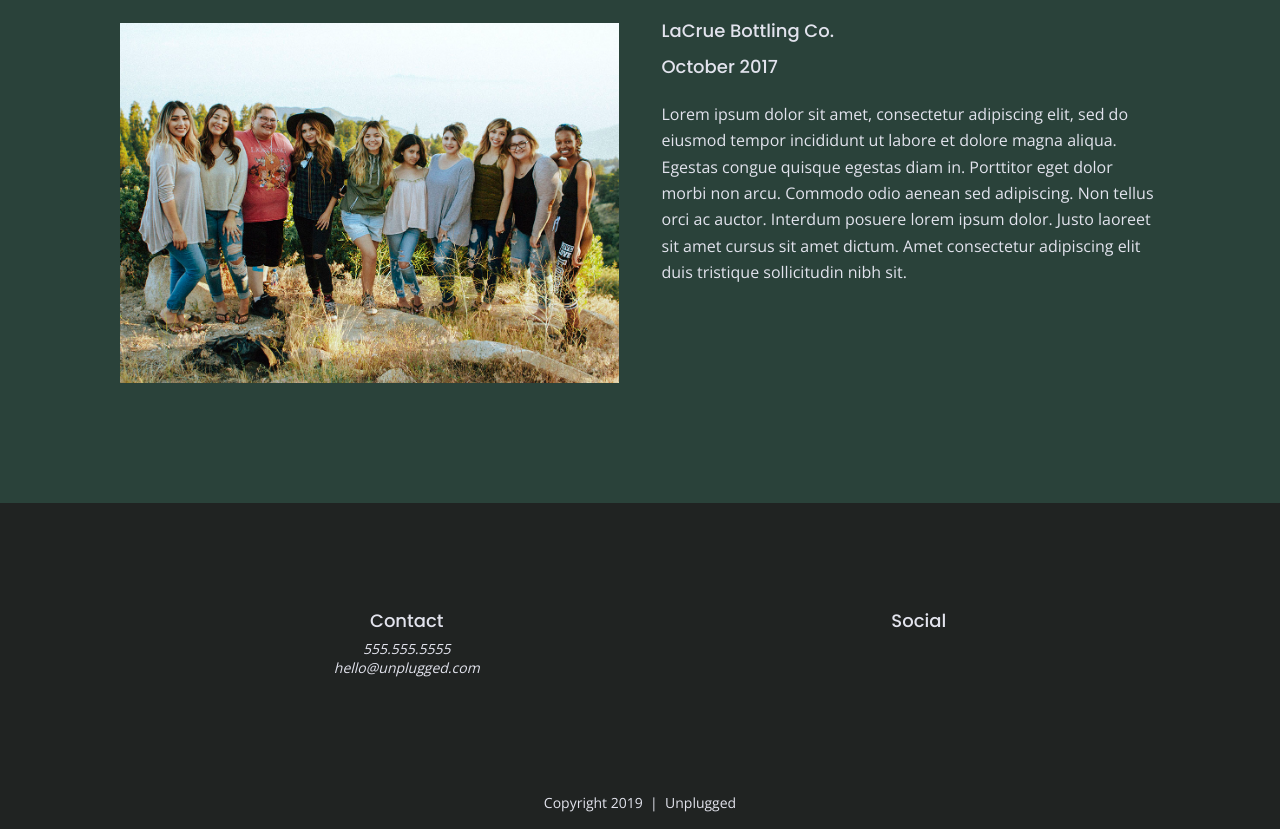
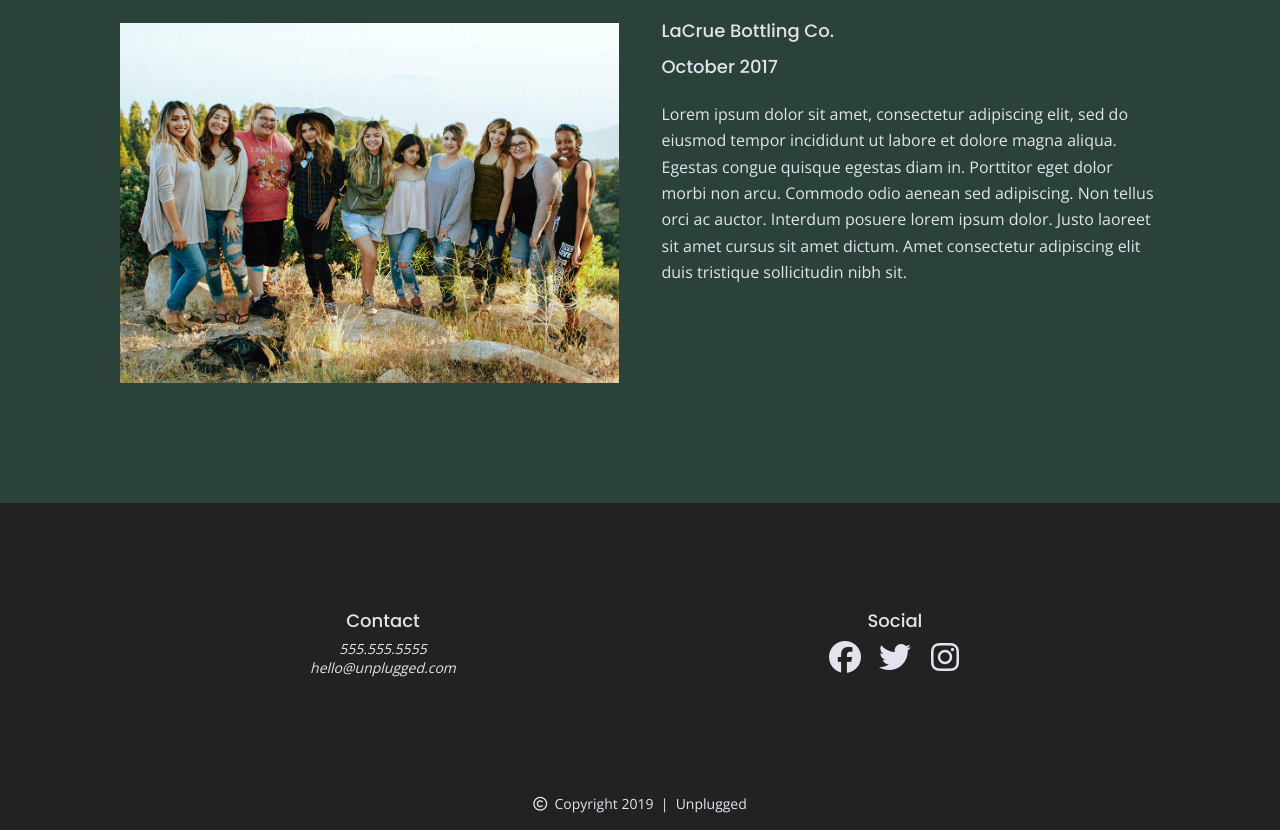
Before and after one commit to Brenda-CW/unplugged-retreat, a plain HTML site: page index.html in a window 1280 px wide. Shown: the part 1936-2766 px from the top of the page. Drawn offline with nearby package versions, Linux system fonts and the light colour scheme.

Commit message:
Added and Styled Social Media Icons & Copyright Fontawesome fonts

```diff
--- a/css/main.css
+++ b/css/main.css
@@ -86,7 +86,7 @@ textarea {
 /* ==========================================================================
    Author's custom styles
    ========================================================================== */
-/*General Styles */
+/*************    General Styles     ***************/
 html {
   font-size: 16px;
 }
@@ -147,7 +147,7 @@ address {
 }
 
 .content-wrapper
-/******* END OF GENERAL STYLES *********/
+/******************************* END OF GENERAL STYLES **************************/
 
   body {
     display:flex;
@@ -158,7 +158,7 @@ address {
     color: #e2e3ed;
   }
 
-   /* ---------  BASE HEADER - FOOTER STYLES -----------*/
+   /* ----------------------  BASE HEADER - FOOTER STYLES -----------------*/
 
   header,
    footer {
@@ -167,10 +167,9 @@ address {
     align-items: center;
     flex-flow:row wrap;
     background: #202322;
-
    }
 
-   /*  HEADER STYLES  */
+   /*************************  HEADER STYLES  ************************/
 
   header {
     width:100%;
@@ -378,7 +377,7 @@ address {
   }
   .reviews h3 {
   }
-   /*------- MOBILE STYLES - ABOUT PAGE ---------*/
+   /*----------------- MOBILE STYLES - ABOUT PAGE ----------------*/
 
   .mission {
     width:100%;
@@ -398,7 +397,7 @@ address {
     flex-flow: column wrap;
   }
 
-   /* ------ MAP AREA -------*/
+   /* ---------------------- MAP AREA -----------------*/
 
   .map {
     background: bisque;
@@ -418,8 +417,6 @@ address {
     top: 0;
     left: 0;
   }
-
-
 
     /* ---------ABOUT - CONTACT SECTION  -------- */
 
@@ -463,7 +460,7 @@ address {
      padding-bottom: 25px;
    }
 
-   /* --------- FOOTER -------- */
+   /********************    FOOTER STYLES  ******************/
   footer {
     width: 100%;
     display:flex;
@@ -497,19 +494,25 @@ address {
 
   footer .social {
     display:flex;
-    justify-content: center;
     align-items: center;
     flex-flow:column wrap;
   }
 
   footer .social-icons{
     display:flex;
-    justify-content: space-around;
-    align-items: center;
   }
 
   footer .social-icons p {
-    margin: 0px;
+    display:flex;
+    justify-content: center;
+    align-items: center;
+    margin: 0px 5px;
+    height:40px;
+    width: 40px;
+  }
+
+  footer .social-icons i {
+  font-size: 2em;
   }
 
   footer .copyright {
--- a/index.html
+++ b/index.html
@@ -152,16 +152,19 @@
         <div class="social">
           <h3>Social</h3>
           <div class="social-icons">
-            <p><a href="https://wwww.facebook.com/yoursite" target="blank"></a></p>
-            <p><a href="https://www.twitter.com/yoursite" target="blank"></a></p>
-            <p><a href="https://www.instagram.com/yoursite" target="blank"></a></p>
+            <p><a href="https://wwww.facebook.com/yoursite" target="blank"><i class="fab fa-facebook"></i></a>
+            </p>
+            <p><a href="https://www.twitter.com/yoursite" target="blank"><i class="fab fa-twitter"></i></a>
+            </p>
+            <p><a href="https://www.instagram.com/yoursite" target="blank"><i class="fab fa-instagram"></i></a>
+            </p>
           </div>  <!-- end of social icons-->
         </div>  <!-- end of social-->
       </div>  <!--end of footer-content-->
     </div>  <!--end of content-wrapper-->
 
     <div class="copyright">
-      <p>Copyright 2019&nbsp;&nbsp;<span>|</span>&nbsp;&nbsp;Unplugged</p>
+      <p><i class="far fa-copyright"></i>&nbsp;&nbsp;Copyright 2019&nbsp;&nbsp;<span>|</span>&nbsp;&nbsp;Unplugged</p>
     </div>
   </footer>
 
```
Also changed, not shown: about/index.html (+7 -4 lines), faq/index.html (+7 -4 lines).
